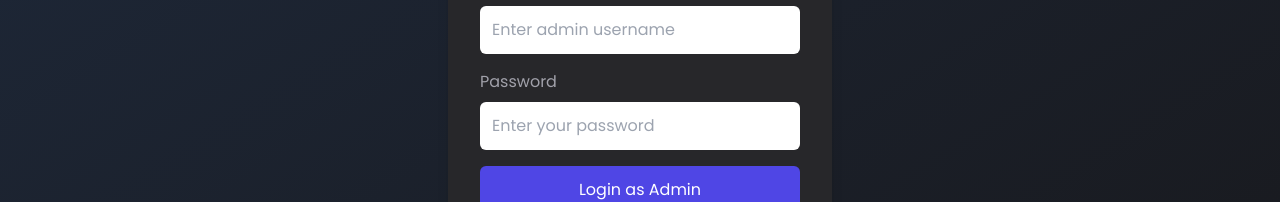
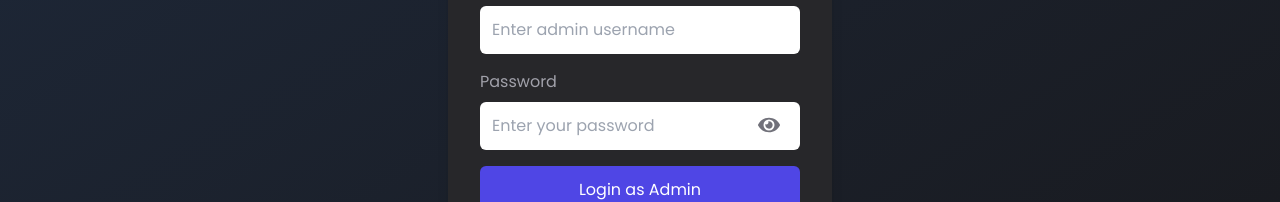
Before and after one commit to Lalit-h2/Management-App, a React (Vite) app in the folder Frontend/: page /admin-login in a window 1280 px wide. Shown: the part 314-516 px from the top of the page. Built offline with nearby package versions, Linux system fonts and the light colour scheme.

Commit message:
Minor change

```diff
--- a/Frontend/src/Components/Admin/AdminLogin.jsx
+++ b/Frontend/src/Components/Admin/AdminLogin.jsx
@@ -4,10 +4,13 @@ import { useNavigate } from "react-router-dom"
 import toast, { Toaster } from "react-hot-toast"
 import { useDispatch } from "react-redux"
 import { changeRole, logIn } from "../../Store/auth"
+import { FaEye, FaEyeSlash } from "react-icons/fa"
 
 const AdminLogin = () => {
   const navigate = useNavigate()
   const dispatch = useDispatch()
+  const [showPassword, setShowPassword] = useState(false);
+
   const [formData, setFormData] = useState({
     name: "",
     password: "",
@@ -84,12 +87,12 @@ const AdminLogin = () => {
               placeholder="Enter admin username"
             />
           </div>
-          <div className="mb-4">
+          <div className="mb-4 relative">
             <label htmlFor="password" className="text-zinc-400 block mb-2">
               Password
             </label>
             <input
-              type="password"
+              type={showPassword ? "text" : "password"}
               id="password"
               name="password"
               value={formData.password}
@@ -97,6 +100,13 @@ const AdminLogin = () => {
               className="w-full p-3 text-zinc-900 rounded-md focus:outline-none focus:ring-2 focus:ring-indigo-600"
               placeholder="Enter your password"
             />
+            <button
+              type="button"
+              onClick={() => setShowPassword(!showPassword)}
+              className="absolute right-5 top-11 text-zinc-500"
+            >
+              {showPassword ? <FaEyeSlash size={22} /> : <FaEye size={22} />}
+            </button>
           </div>
           <button
             type="submit"
```
